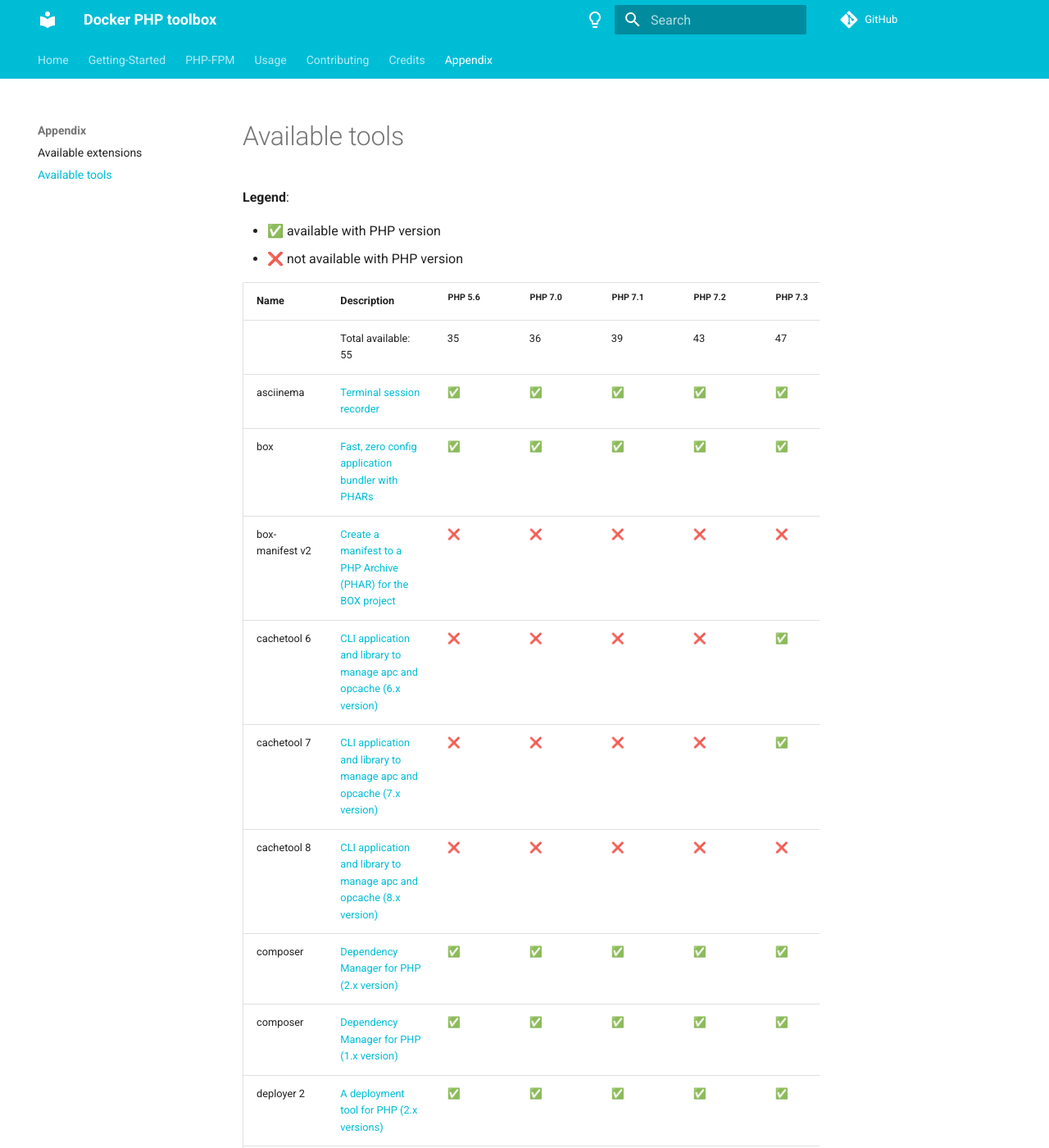
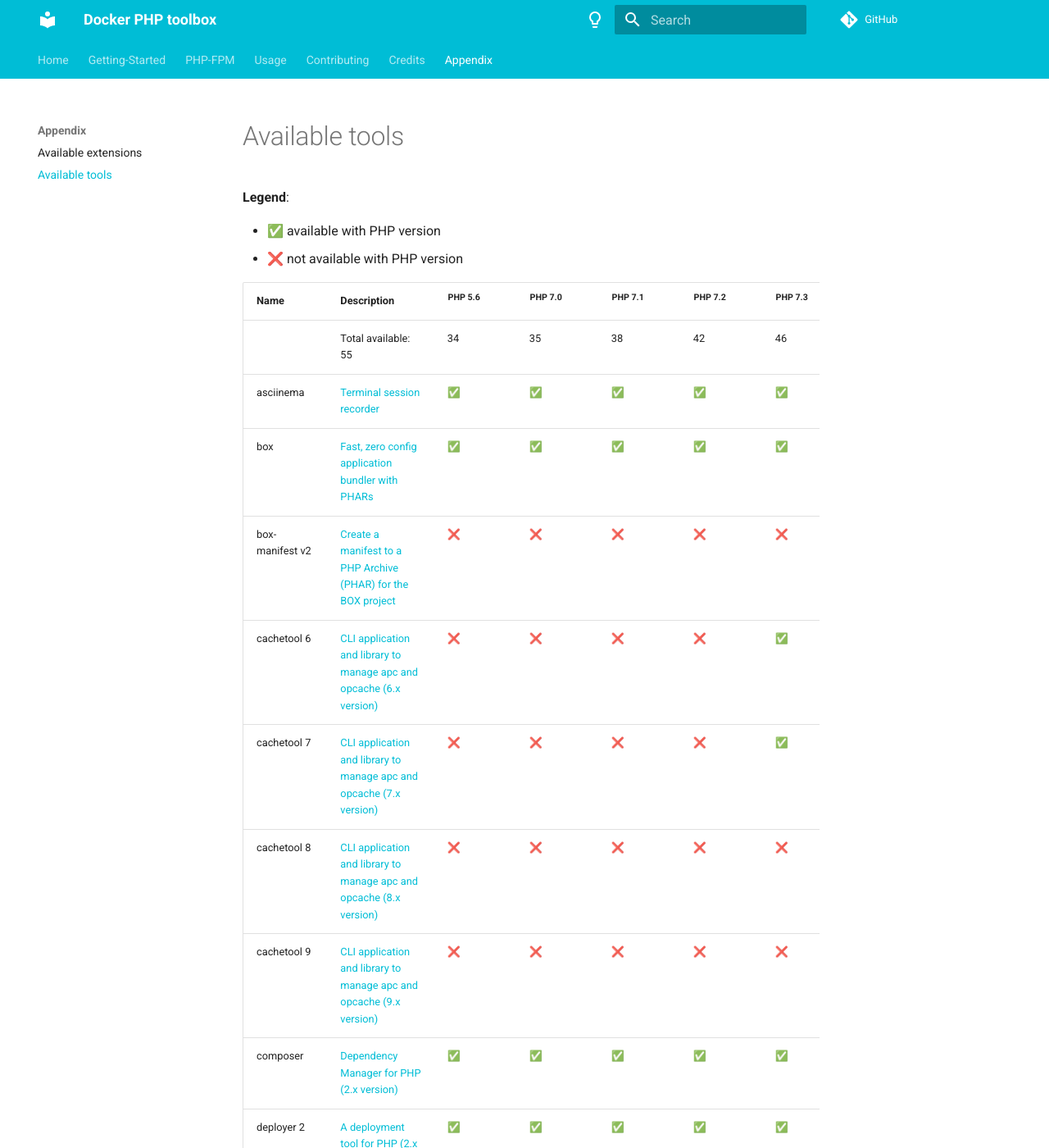
Before and after one commit to llaville/docker-php-toolbox, an MkDocs documentation site: the page built from docs/appendix/tools.md, in a window 1280 px wide and 1400 px high. Shown: the whole window at 82% size. Built offline with MkDocs 1.6.1 and Material for MkDocs 9.7.7, drawn with Linux system fonts in a browser that asks for light colours; comment, search, counter and statistics services are not loaded.

Commit message:
removed support for Composer 1.x

```diff
--- a/docs/appendix/tools.md
+++ b/docs/appendix/tools.md
@@ -9,15 +9,15 @@
 <!-- MARKDOWN-TABLE:START -->
 | Name | Description | <sup>PHP 5.6</sup> | <sup>PHP 7.0</sup> | <sup>PHP 7.1</sup> | <sup>PHP 7.2</sup> | <sup>PHP 7.3</sup> | <sup>PHP 7.4</sup> | <sup>PHP 8.0</sup> | <sup>PHP 8.1</sup> | <sup>PHP 8.2</sup> |
 | :--- | :---------- | :------ | :------ | :------ | :------ | :------ | :------ | :------ | :------ | :------ |
-| | Total available: 55 | 35 | 36 | 39 | 43 | 47 | 46 | 47 | 45 | 47 |
+| | Total available: 55 | 34 | 35 | 38 | 42 | 46 | 45 | 46 | 45 | 47 |
 | asciinema | [Terminal session recorder](https://github.com/asciinema/asciinema) | &#x2705; | &#x2705; | &#x2705; | &#x2705; | &#x2705; | &#x2705; | &#x2705; | &#x2705; | &#x2705; |
 | box | [Fast, zero config application bundler with PHARs](https://github.com/box-project/box) | &#x2705; | &#x2705; | &#x2705; | &#x2705; | &#x2705; | &#x2705; | &#x2705; | &#x2705; | &#x2705; |
 | box-manifest v2 | [Create a manifest to a PHP Archive (PHAR) for the BOX project](https://github.com/llaville/box-manifest) | &#x274C; | &#x274C; | &#x274C; | &#x274C; | &#x274C; | &#x274C; | &#x274C; | &#x2705; | &#x2705; |
 | cachetool 6 | [CLI application and library to manage apc and opcache (6.x version)](https://github.com/gordalina/cachetool) | &#x274C; | &#x274C; | &#x274C; | &#x274C; | &#x2705; | &#x2705; | &#x2705; | &#x2705; | &#x2705; |
 | cachetool 7 | [CLI application and library to manage apc and opcache (7.x version)](https://github.com/gordalina/cachetool) | &#x274C; | &#x274C; | &#x274C; | &#x274C; | &#x2705; | &#x2705; | &#x2705; | &#x2705; | &#x2705; |
 | cachetool 8 | [CLI application and library to manage apc and opcache (8.x version)](https://github.com/gordalina/cachetool) | &#x274C; | &#x274C; | &#x274C; | &#x274C; | &#x274C; | &#x274C; | &#x2705; | &#x2705; | &#x2705; |
+| cachetool 9 | [CLI application and library to manage apc and opcache (9.x version)](https://github.com/gordalina/cachetool) | &#x274C; | &#x274C; | &#x274C; | &#x274C; | &#x274C; | &#x274C; | &#x274C; | &#x2705; | &#x2705; |
 | composer | [Dependency Manager for PHP (2.x version)](https://github.com/composer/composer) | &#x2705; | &#x2705; | &#x2705; | &#x2705; | &#x2705; | &#x2705; | &#x2705; | &#x2705; | &#x2705; |
-| composer | [Dependency Manager for PHP (1.x version)](https://github.com/composer/composer) | &#x2705; | &#x2705; | &#x2705; | &#x2705; | &#x2705; | &#x2705; | &#x2705; | &#x2705; | &#x2705; |
 | deployer 2 | [A deployment tool for PHP (2.x versions)](https://github.com/deployphp/deployer) | &#x2705; | &#x2705; | &#x2705; | &#x2705; | &#x2705; | &#x2705; | &#x2705; | &#x2705; | &#x2705; |
 | deployer 3 | [A deployment tool for PHP (3.x versions)](https://github.com/deployphp/deployer) | &#x2705; | &#x2705; | &#x2705; | &#x2705; | &#x2705; | &#x2705; | &#x2705; | &#x2705; | &#x2705; |
 | deployer 4 | [A deployment tool for PHP (4.x versions)](https://github.com/deployphp/deployer) | &#x2705; | &#x2705; | &#x2705; | &#x2705; | &#x2705; | &#x2705; | &#x2705; | &#x2705; | &#x2705; |
```
Also changed, not shown: 2 other files.
